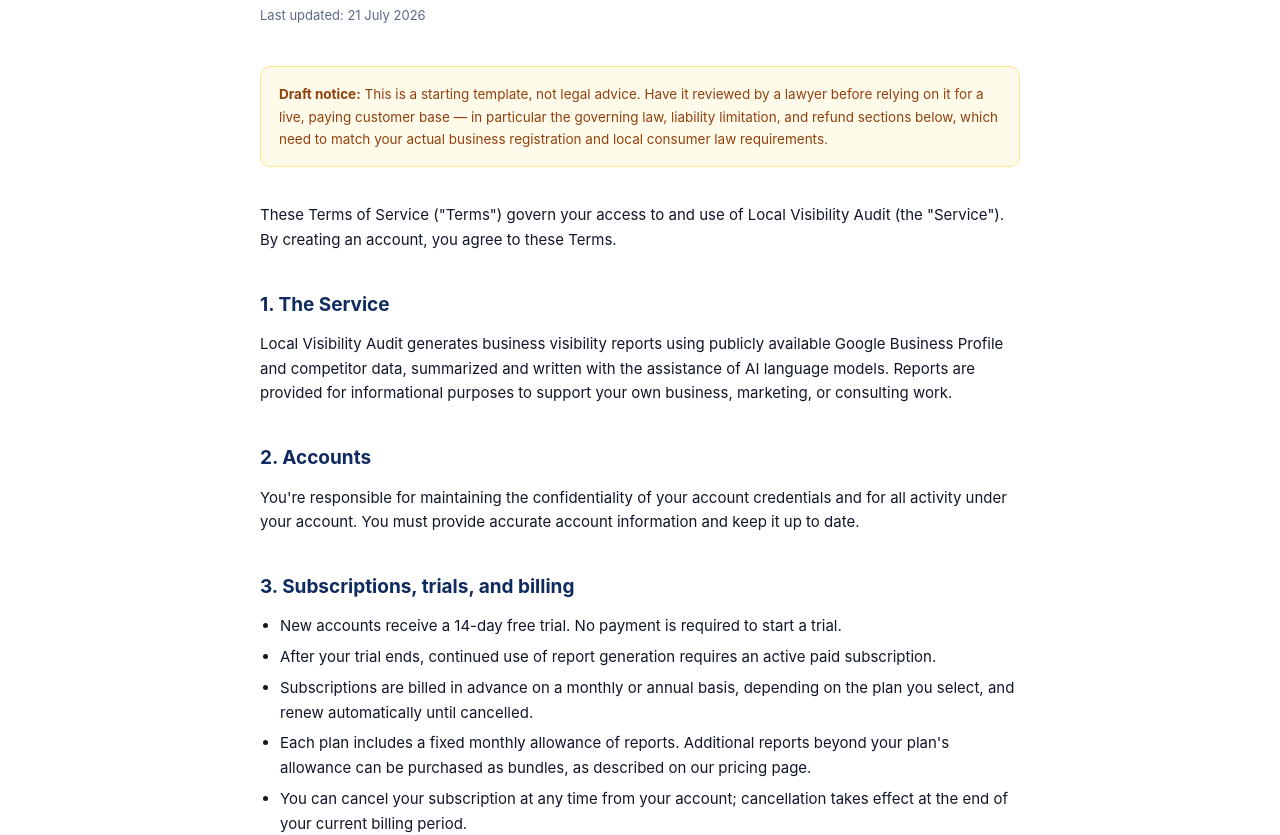
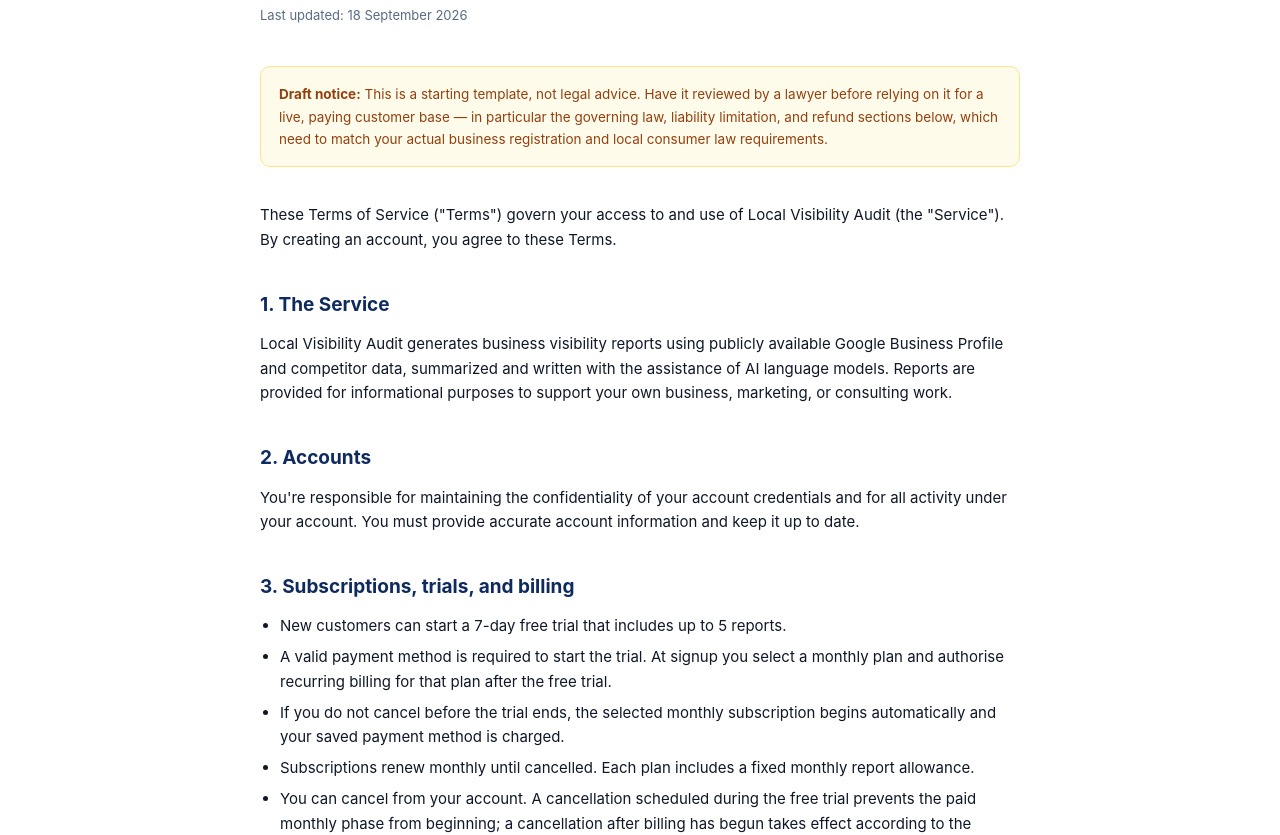
Before and after one commit to MissDaze/local-visibility-audit, a website: page public/terms.html in a window 1280 px wide. Shown: the part 207-1042 px from the top of the page. Drawn offline with Linux system fonts and the light colour scheme.

Commit message:
Update trial and recurring billing terms

```diff
--- a/public/terms.html
+++ b/public/terms.html
@@ -30,7 +30,7 @@
 
 <div class="wrap-narrow legal-page">
   <h1>Terms of Service</h1>
-  <p class="updated">Last updated: 21 July 2026</p>
+  <p class="updated">Last updated: 18 September 2026</p>
 
   <div class="disclaimer">
     <strong>Draft notice:</strong> This is a starting template, not legal advice. Have it reviewed
@@ -61,11 +61,11 @@
 
   <h2>3. Subscriptions, trials, and billing</h2>
   <ul>
-    <li>New accounts receive a 14-day free trial. No payment is required to start a trial.</li>
-    <li>After your trial ends, continued use of report generation requires an active paid subscription.</li>
-    <li>Subscriptions are billed in advance on a monthly or annual basis, depending on the plan you select, and renew automatically until cancelled.</li>
-    <li>Each plan includes a fixed monthly allowance of reports. Additional reports beyond your plan's allowance can be purchased as bundles, as described on our pricing page.</li>
-    <li>You can cancel your subscription at any time from your account; cancellation takes effect at the end of your current billing period.</li>
+    <li>New customers can start a 7-day free trial that includes up to 5 reports.</li>
+    <li>A valid payment method is required to start the trial. At signup you select a monthly plan and authorise recurring billing for that plan after the free trial.</li>
+    <li>If you do not cancel before the trial ends, the selected monthly subscription begins automatically and your saved payment method is charged.</li>
+    <li>Subscriptions renew monthly until cancelled. Each plan includes a fixed monthly report allowance.</li>
+    <li>You can cancel from your account. A cancellation scheduled during the free trial prevents the paid monthly phase from beginning; a cancellation after billing has begun takes effect according to the current billing period shown in your account.</li>
     <li>See our <a href="/refund-policy.html">Refund Policy</a> for billing-related refunds.</li>
   </ul>
 
```
